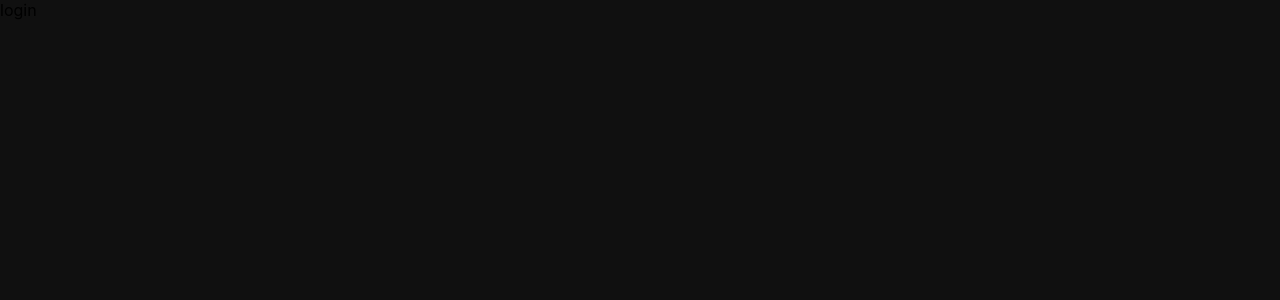
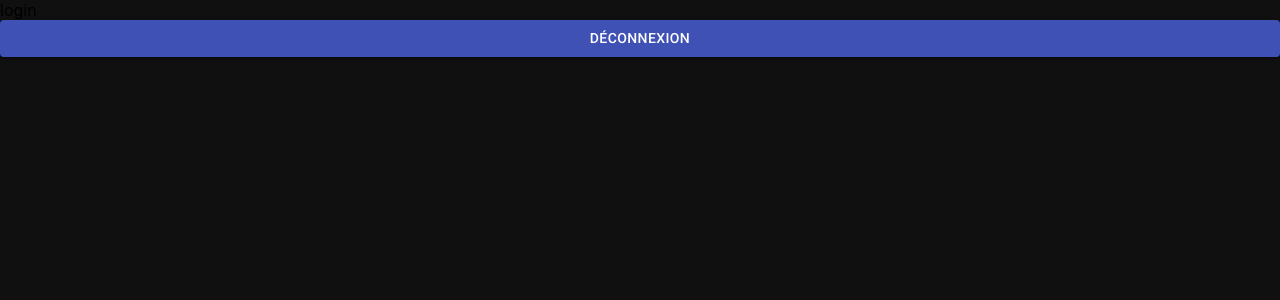
Before and after one commit to dedicad/klannpuce, a React (Create React App) app in the folder front/: page /404 in a window 1280 px wide. Shown: the top 300 px of the page. Built offline with nearby package versions, Linux system fonts and the light colour scheme; sample sign-in values are in the browser's storage.

Commit message:
store token and add deconnection button

```diff
--- a/front/src/App.tsx
+++ b/front/src/App.tsx
@@ -16,15 +16,42 @@ import NewSubjectForm from './components/newSubjectForm/NewSubjectForm';
 
 import { AuthContext, Role } from './config/auth';
 import ProtectedRoute from './components/ProtectedRoutes';
+import axios from 'axios';
+import { Button } from '@material-ui/core';
 
 function App() {
+    const token: string | null = localStorage.getItem('authToken');
+
     const [authToken, setAuthToken] = useState<string | null>(null);
     const [role, setRole] = useState<Role | null>(null);
 
     axiosConfig(); // Initialize axios configuration
 
     const setToken = (authenticationToken: string): void => {
+        localStorage.setItem('authToken', authenticationToken);
         setAuthToken(authenticationToken);
+    };
+
+    if (token && token !== authToken) {
+        setAuthToken(token);
+        axios.defaults.headers.common.authorization = `bearer ${token}`;
+    }
+
+    const deconnect = () => {
+        console.log('hey');
+        setAuthToken(null);
+        localStorage.removeItem('authToken');
+        axios.defaults.headers.common.authorization = '';
+    };
+
+    const SignOut = () => {
+        return authToken ? (
+            <Button onClick={deconnect} variant='contained' color='primary'>
+                Déconnexion
+            </Button>
+        ) : (
+            <></>
+        );
     };
 
     return (
@@ -61,6 +88,7 @@ function App() {
                         </Route>
                     </Switch>
                 </Router>
+                <SignOut />
             </div>
         </AuthContext.Provider>
     );
--- a/front/src/components/login/Login.tsx
+++ b/front/src/components/login/Login.tsx
@@ -64,7 +64,7 @@ function Login() {
                             required
                             className='form-textfield'
                             margin='normal'
-                            label='Password'
+                            label='Mot de passe'
                             type='password'
                             variant='outlined'
                             {...register('password')}
@@ -76,7 +76,7 @@ function Login() {
                             variant='contained'
                             color='primary'
                         >
-                            Sign in
+                            Se connecter
                         </Button>
                     </form>
                 </CardContent>
```
